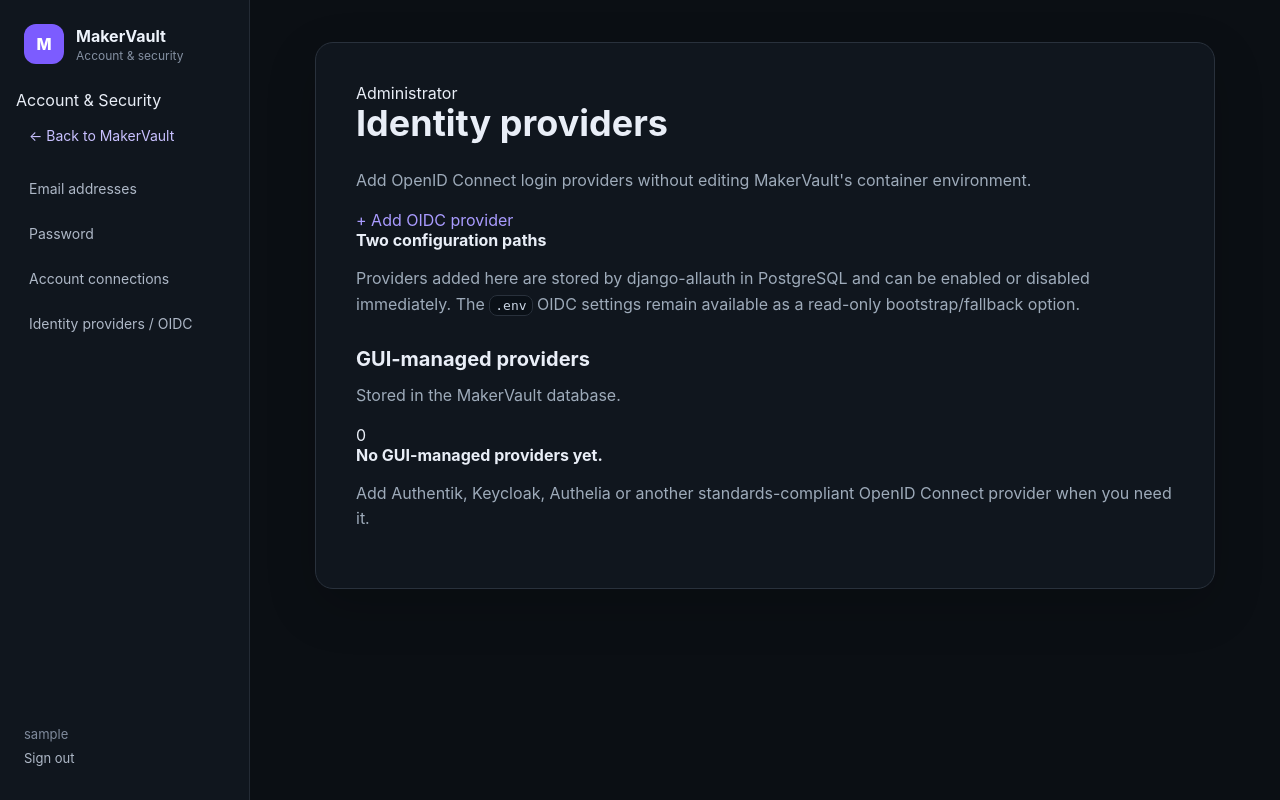
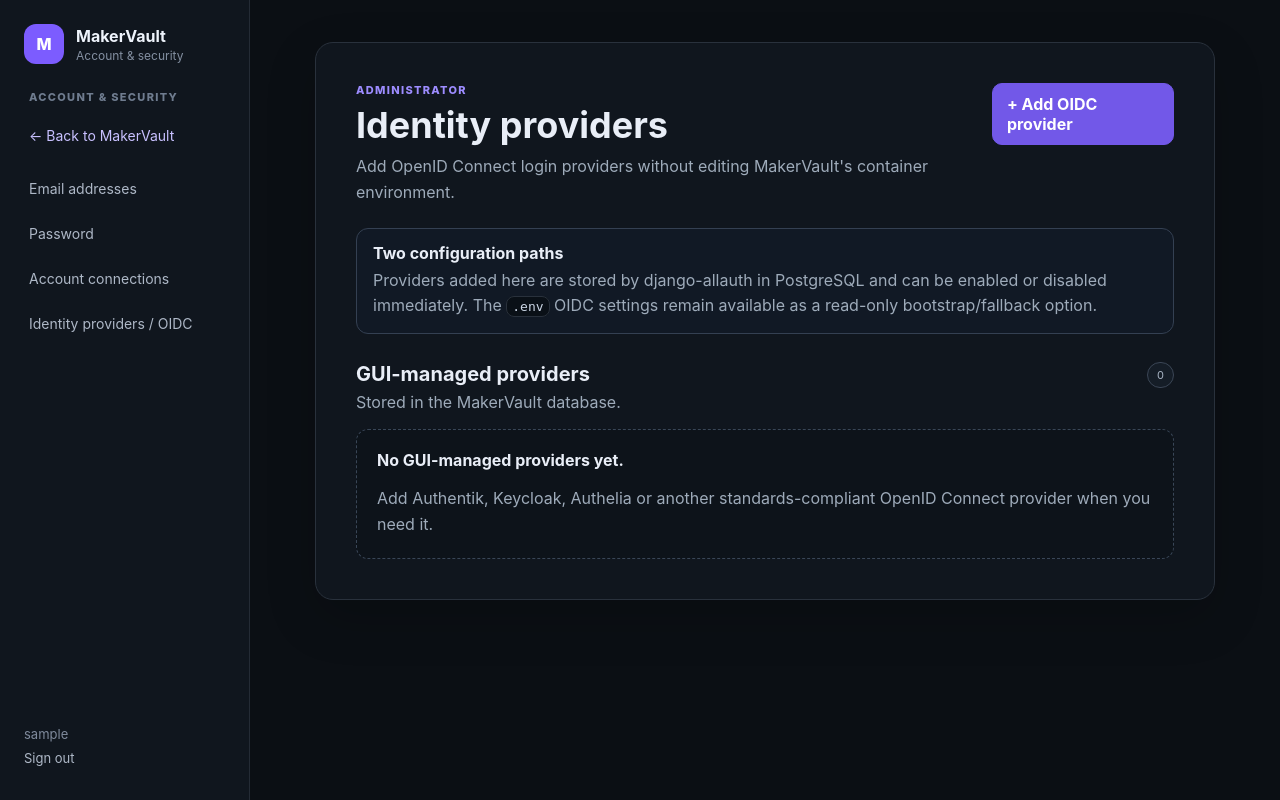
Before and after one commit to gavrd7/MakerVault, a Django app: page /accounts/security/oidc/ in a window 1280 px wide. Run offline with Django 5.2, Linux system fonts and the light colour scheme; the visitor is signed in with stand-in values (Sample User, id 1); parts of the project's set-up code (start-up, migrations or seed data) failed here and were passed over; some libraries are stand-ins or nearby versions.

Commit message:
Integrate GUI OIDC with Account & Security

```diff
--- a/backend/core/static/core/account.css
+++ b/backend/core/static/core/account.css
@@ -114,3 +114,45 @@ button,input,select,textarea{font:inherit}
   .account-nav{margin:0 -6px;padding:0 6px 4px}
   .account-card button,.account-card input[type="submit"]{width:100%}
 }
+
+.account-nav-heading{padding:0 13px 6px;color:#6f7c8f;font-size:11px;font-weight:800;letter-spacing:.12em;text-transform:uppercase}
+.security-page-head{display:flex;justify-content:space-between;gap:18px;align-items:flex-start;margin-bottom:22px}
+.security-page-head h1{margin-bottom:8px}
+.security-page-head p{margin:0;max-width:650px}
+.account-eyebrow{display:block;color:#9d8cff;font-size:11px;font-weight:800;letter-spacing:.12em;text-transform:uppercase;margin-bottom:8px}
+.account-button{display:inline-flex;align-items:center;justify-content:center;min-height:42px;padding:10px 14px;border:1px solid #3a4657;border-radius:10px;background:#151d27;color:#dfe7f3;font-weight:700}
+.account-button.primary{background:#7258e8;border-color:#7258e8;color:#fff}
+.account-button.danger{background:#2b171c;border-color:#6a3640;color:#ffb7c0}
+.account-callout,.callback-box{border:1px solid #344052;border-radius:12px;background:#111925;padding:14px 16px;margin:18px 0}
+.account-callout.compact{margin-top:8px}
+.account-callout p,.callback-box p{margin:5px 0 0}
+.callback-box span{display:block;color:#8794a6;font-size:11px;text-transform:uppercase;margin-bottom:7px}
+.callback-box code{display:block;overflow-wrap:anywhere;padding:9px 10px}
+.security-section{margin-top:28px}
+.security-section-head,.provider-card-head{display:flex;justify-content:space-between;gap:14px;align-items:flex-start}
+.security-section-head h2{margin:0 0 4px}.security-section-head p{margin:0}
+.status-pill{display:inline-flex;align-items:center;min-height:26px;padding:4px 9px;border:1px solid #3b4656;border-radius:999px;color:#a9b5c5;background:#151d27;font-size:11px}
+.status-pill.status-on{border-color:#2c6a49;background:#12271c;color:#9ce0b7}
+.provider-list{display:grid;gap:14px;margin-top:14px}
+.oidc-provider-card{border:1px solid #29313c;border-radius:14px;background:#0d131a;padding:16px}
+.oidc-provider-card strong,.oidc-provider-card small{display:block}.oidc-provider-card small{margin-top:3px;color:#7f8a9c}
+.oidc-provider-card dl{display:grid;grid-template-columns:repeat(2,minmax(0,1fr));gap:0;margin:16px 0 0;border:1px solid #29313c;border-radius:10px;overflow:hidden}
+.oidc-provider-card dl>div{padding:10px 11px;border-bottom:1px solid #29313c}
+.oidc-provider-card dl>div:nth-child(odd){border-right:1px solid #29313c}
+.oidc-provider-card dl>div.wide{grid-column:1/-1;border-right:0}
+.oidc-provider-card dt{color:#748196;font-size:10px;text-transform:uppercase}.oidc-provider-card dd{margin:4px 0 0;overflow-wrap:anywhere}
+.provider-actions{display:flex;gap:8px;margin-top:14px}.provider-actions form{margin:0}
+.account-empty{margin-top:14px;padding:20px;border:1px dashed #394657;border-radius:12px;background:#0d131a}
+.account-empty p{margin-bottom:0}
+.oidc-form-grid{display:grid;grid-template-columns:repeat(2,minmax(0,1fr));gap:16px}
+.oidc-form-grid label.wide{grid-column:1/-1}
+.field-error{color:#ffadb7;font-size:12px}
+.form-actions{display:flex;justify-content:flex-end;gap:10px;margin-top:8px}
+@media(max-width:700px){
+ .security-page-head{display:grid}.security-page-head>.account-button{width:100%}
+ .oidc-provider-card dl,.oidc-form-grid{grid-template-columns:1fr}
+ .oidc-provider-card dl>div,.oidc-provider-card dl>div:nth-child(odd){border-right:0;border-bottom:1px solid #29313c}
+ .oidc-form-grid label.wide{grid-column:auto}
+ .provider-actions,.form-actions{display:grid;grid-template-columns:1fr}
+ .provider-actions .account-button,.provider-actions button,.form-actions>*{width:100%}
+}
```
